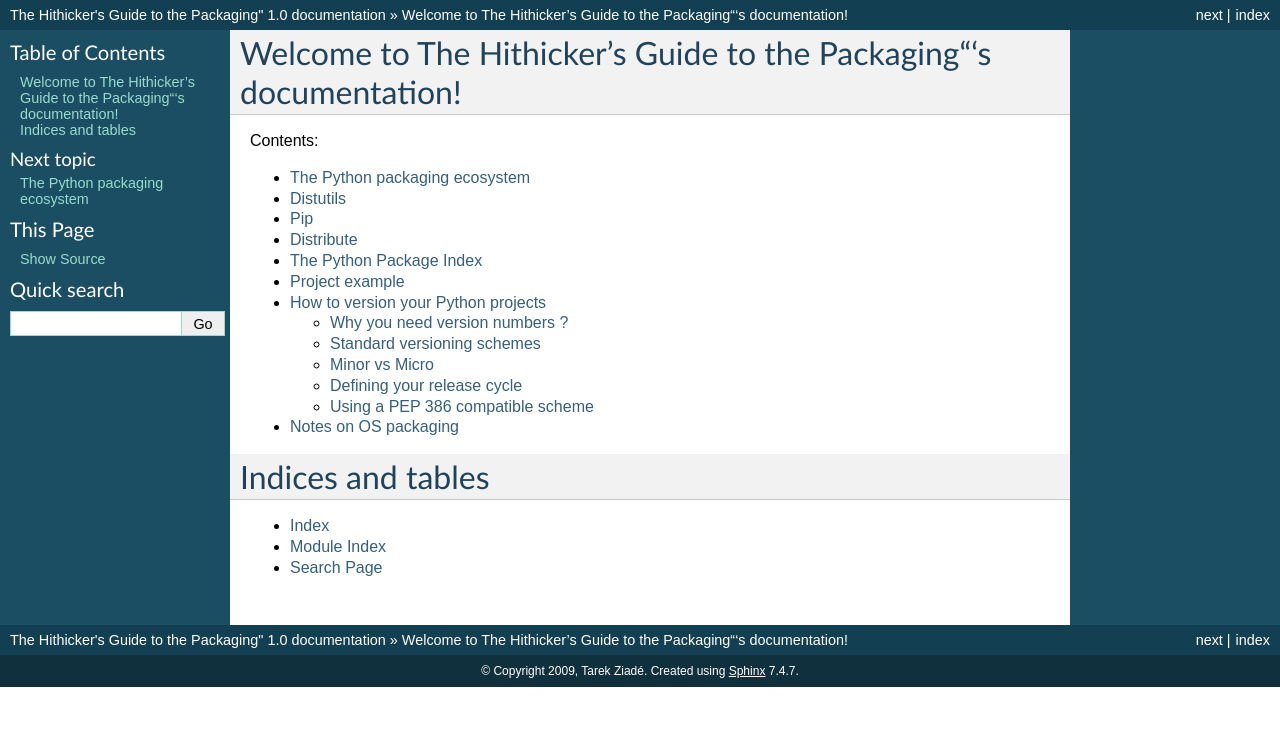
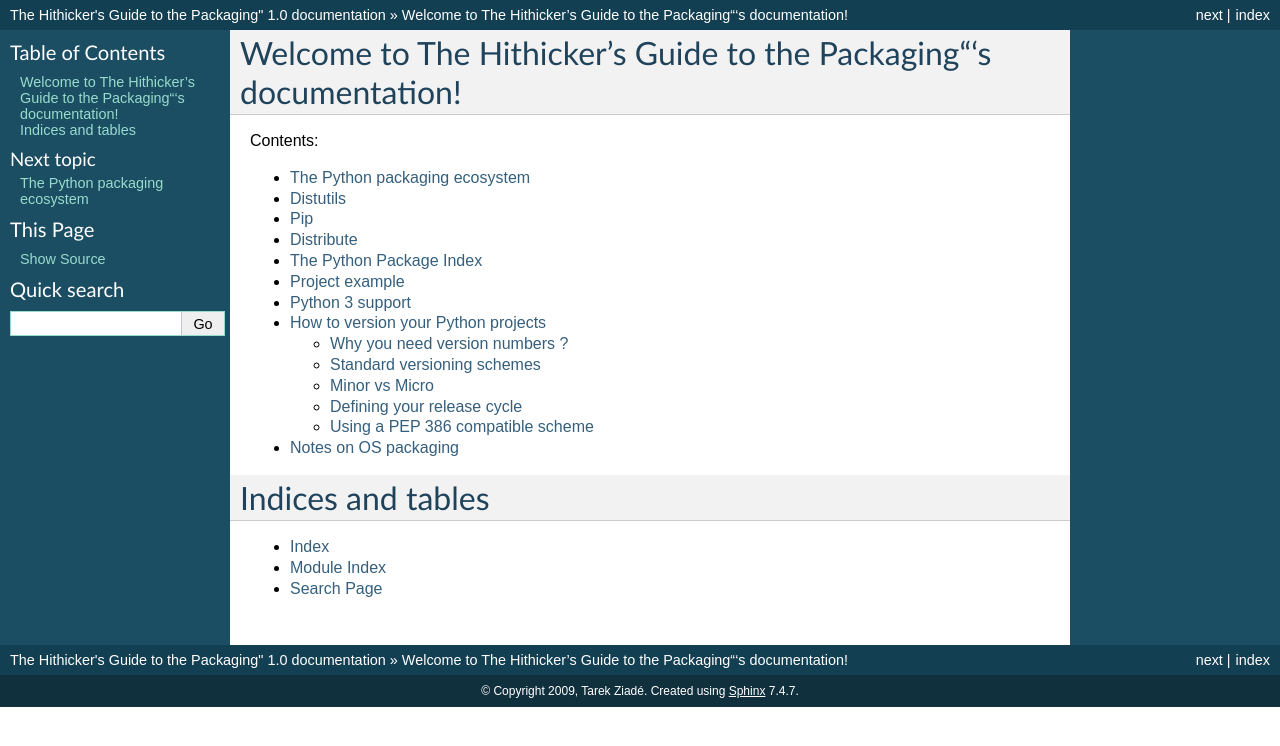
Before and after one commit to pypa/packaging.python.org, a Sphinx documentation site: the page built from source/index.txt, in a window 1280 px wide. Shown: the top 746 px of the page. Built offline with Sphinx 7.4.7, drawn with Linux system fonts in a browser that asks for light colours.

Commit message:
added a section for python3

```diff
--- a/source/index.txt
+++ b/source/index.txt
@@ -17,6 +17,7 @@ Contents:
    distribute.txt
    pypi.txt
    example.txt
+   python3.txt
    versioning.txt
    os_packaging.txt
 
--- /dev/null
+++ b/source/python3.txt
@@ -0,0 +1,5 @@
+================
+Python 3 support
+================
+
+TBD
```
